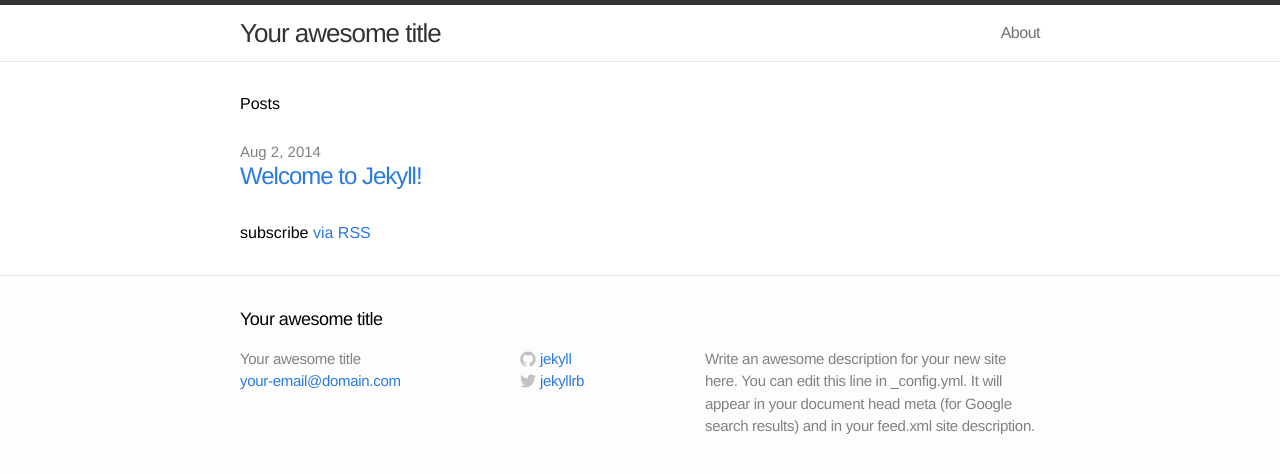
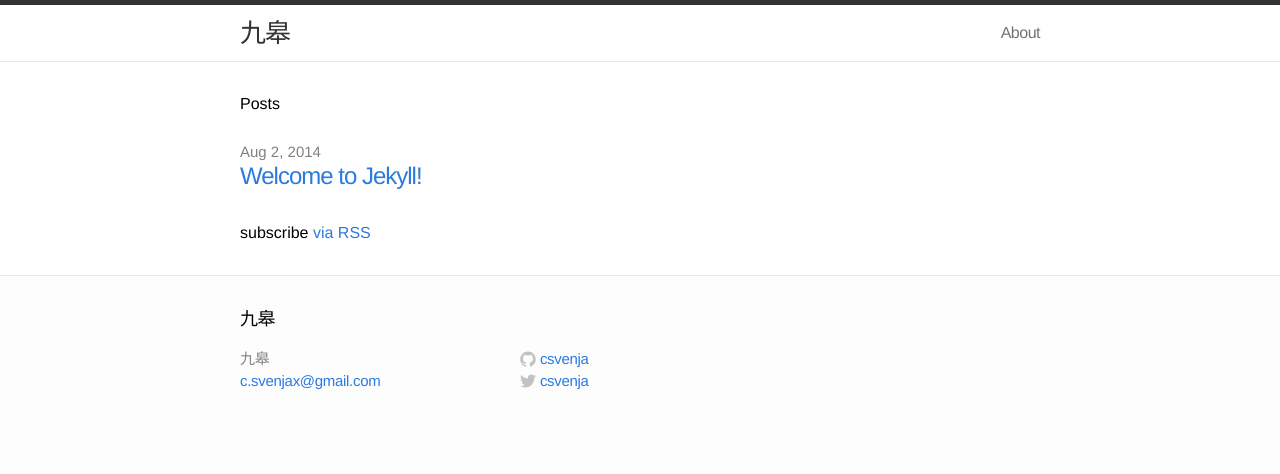
Before and after one commit to csvenja/csvenja.github.io, a Jekyll site: the page built from index.html, in a window 1280 px wide. Shown: the top 474 px of the page. Built offline with Jekyll 4.4.1, drawn with Linux system fonts in a browser that asks for light colours.

Commit message:
Rename title.

```diff
--- a/_config.yml
+++ b/_config.yml
@@ -1,11 +1,11 @@
 # Site settings
-title: Your awesome title
-email: your-email@domain.com
-description: "Write an awesome description for your new site here. You can edit this line in _config.yml. It will appear in your document head meta (for Google search results) and in your feed.xml site description."
+title: 九皋
+email: c.svenjax@gmail.com
+description: ""
 baseurl: ""
-url: "http://yourdomain.com"
-twitter_username: jekyllrb
-github_username:  jekyll
+url: "http://svenja.im"
+twitter_username: csvenja
+github_username:  csvenja
 
 # Build settings
 markdown: kramdown
```
